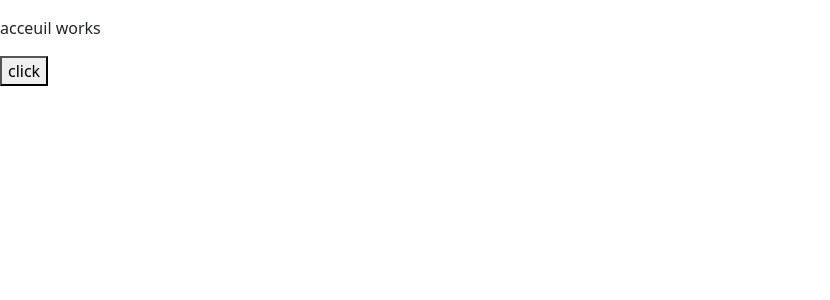
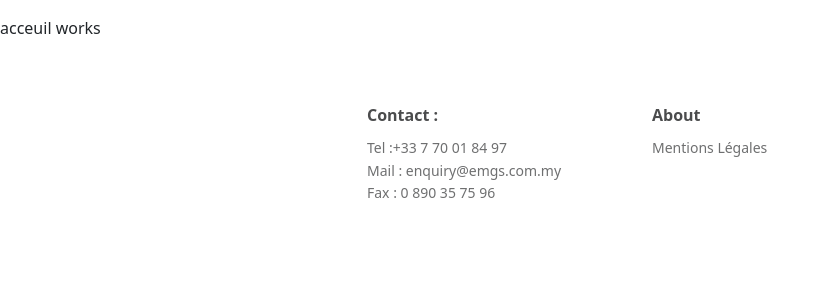
Before and after one commit to Sigeth/nuit-de-lisen-boufffons, an Angular app in the folder frontend/: page / in a window 1280 px wide. Shown: the top 300 px of the page, without its empty margins (0-830 px from the left). Built offline with nearby package versions, Linux system fonts and the light colour scheme.

Commit message:
enlever le bouton omg

```diff
--- a/frontend/src/app/component/accueil/accueil.component.html
+++ b/frontend/src/app/component/accueil/accueil.component.html
@@ -1,6 +1,3 @@
 <app-header></app-header>
 <p>acceuil works</p>
-<button (click)="changeCondition()">click</button>
-<div *ngIf="condition">
-    <app-footer></app-footer>
-</div>
+<app-footer></app-footer>
--- a/frontend/src/app/component/footer/footer.component.html
+++ b/frontend/src/app/component/footer/footer.component.html
@@ -15,30 +15,20 @@
                     <div class="col-sm-4 col-md-3 item">
                         <h3>Contact :</h3>
                         <ul>
-                            <li><a href="#">Tel :+33 7 70 01 84 97 </a></li>
-                            <li><a href="#">Mail : enquiry@emgs.com.my</a></li>
-                            <li><a href="#">Fax : 0 890 35 75 96</a></li>
+                            <li><a>Tel :+33 7 70 01 84 97 </a></li>
+                            <li><a>Mail : enquiry@emgs.com.my</a></li>
+                            <li><a>Fax : 0 890 35 75 96</a></li>
                         </ul>
                     </div>
                     <div class="col-sm-4 col-md-3 item">
                         <h3>About</h3>
                         <ul>
-                            <li><a href="#">Company</a></li>
-                            <li><a href="#">Team</a></li>
-                            <li><a href="#">Legacy</a></li>
-                        </ul>
+                            <li><a>Mentions Légales</a></li>
+                            </ul>
                     </div>
-                    <div class="col-sm-4 col-md-3 item">
-                        <h3>Careers</h3>
-                        <ul>
-                            <li><a href="#">Job openings</a></li>
-                            <li><a href="#">Employee success</a></li>
-                            <li><a href="#">Benefits</a></li>
-                        </ul>
-                    </div>
-
                 </div>
             </div>
+            <div class="social"><a href="#"><i class="icon ion-social-instagram"></i></a><a href="#"><i class="icon ion-social-snapchat"></i></a><a href="#"><i class="icon ion-social-twitter"></i></a><a href="#"><i class="icon ion-social-facebook"></i></a></div>
             </div>
         </footer>
     </div>
```
